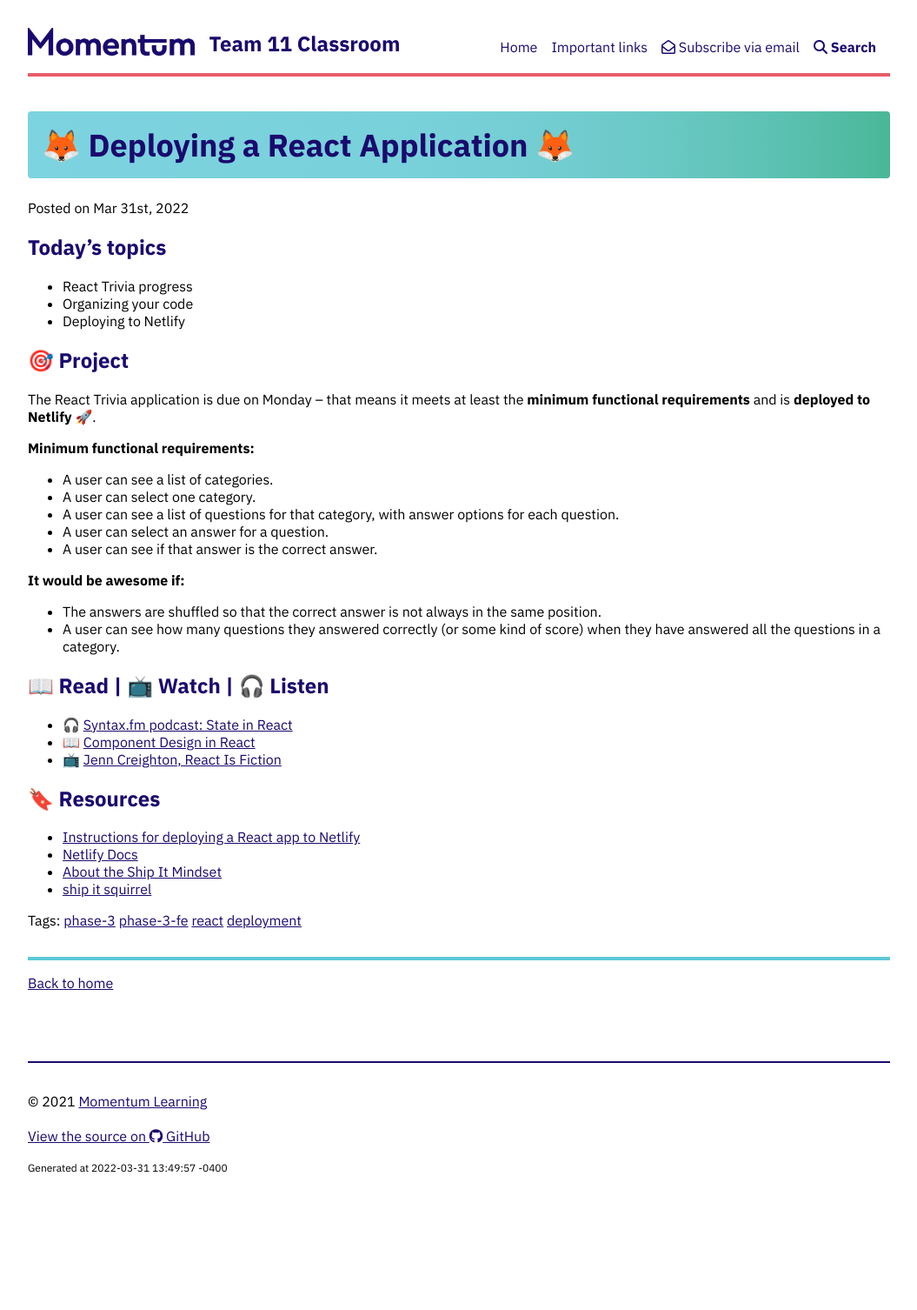
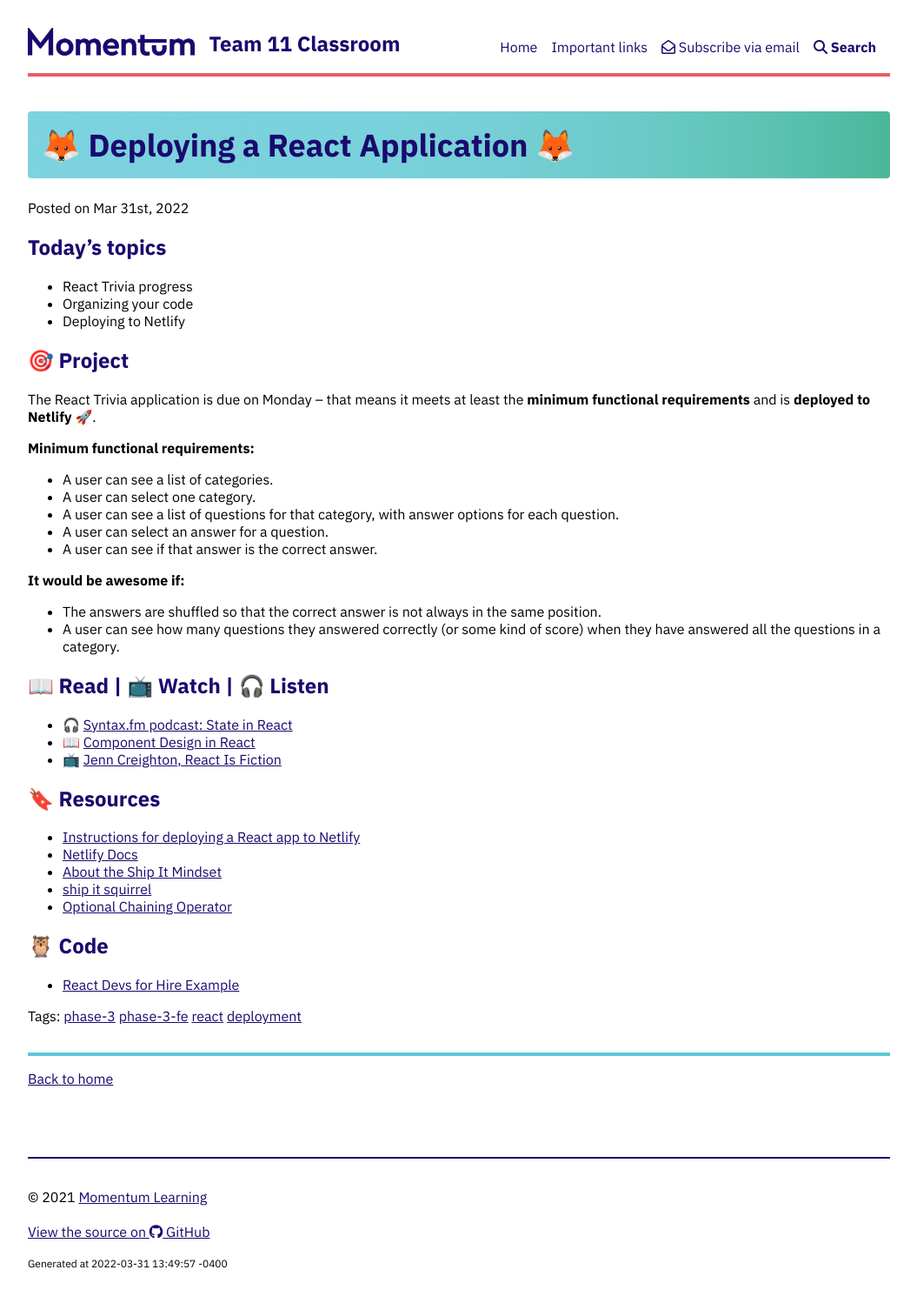
Before and after one commit to Momentum-Team-15/momentum-team-15.github.io, a Jekyll site: the page built from _posts/2022-03-31-fe-deployment.md, in a window 1280 px wide. Shown: the whole page at 87% size, without its empty margins (112-1167 px from the left). Built offline with Jekyll 4.4.1, drawn with Linux system fonts in a browser that asks for light colours; nearby versions of some CDN libraries; before the commit the page ends 1396 px from its top, so only the background shows below that.

Commit message:
Add links from class

```diff
--- a/_posts/2022-03-31-fe-deployment.md
+++ b/_posts/2022-03-31-fe-deployment.md
@@ -40,3 +40,8 @@ The React Trivia application is due on Monday -- that means it meets at least th
 - [Netlify Docs](https://docs.netlify.com/site-deploys/create-deploys/)
 - [About the Ship It Mindset](https://excid3.com/blog/finishing-is-all-that-matters)
 - [ship it squirrel](https://shipitsquirrel.github.io/)
+- [Optional Chaining Operator](https://developer.mozilla.org/en-US/docs/Web/JavaScript/Reference/Operators/Optional_chaining)
+
+## 🦉 Code
+
+- [React Devs for Hire Example](https://github.com/Momentum-Team-11/example-react-devs-for-hire)
```
